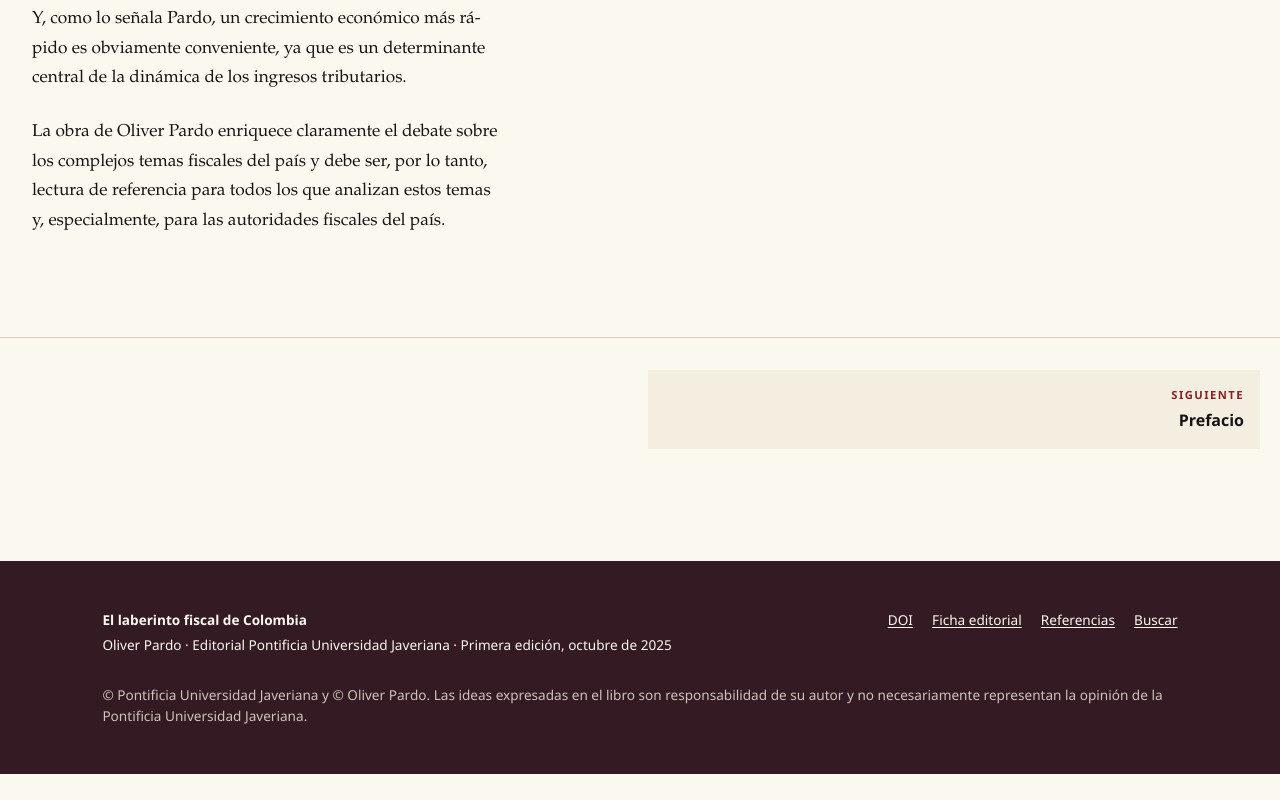
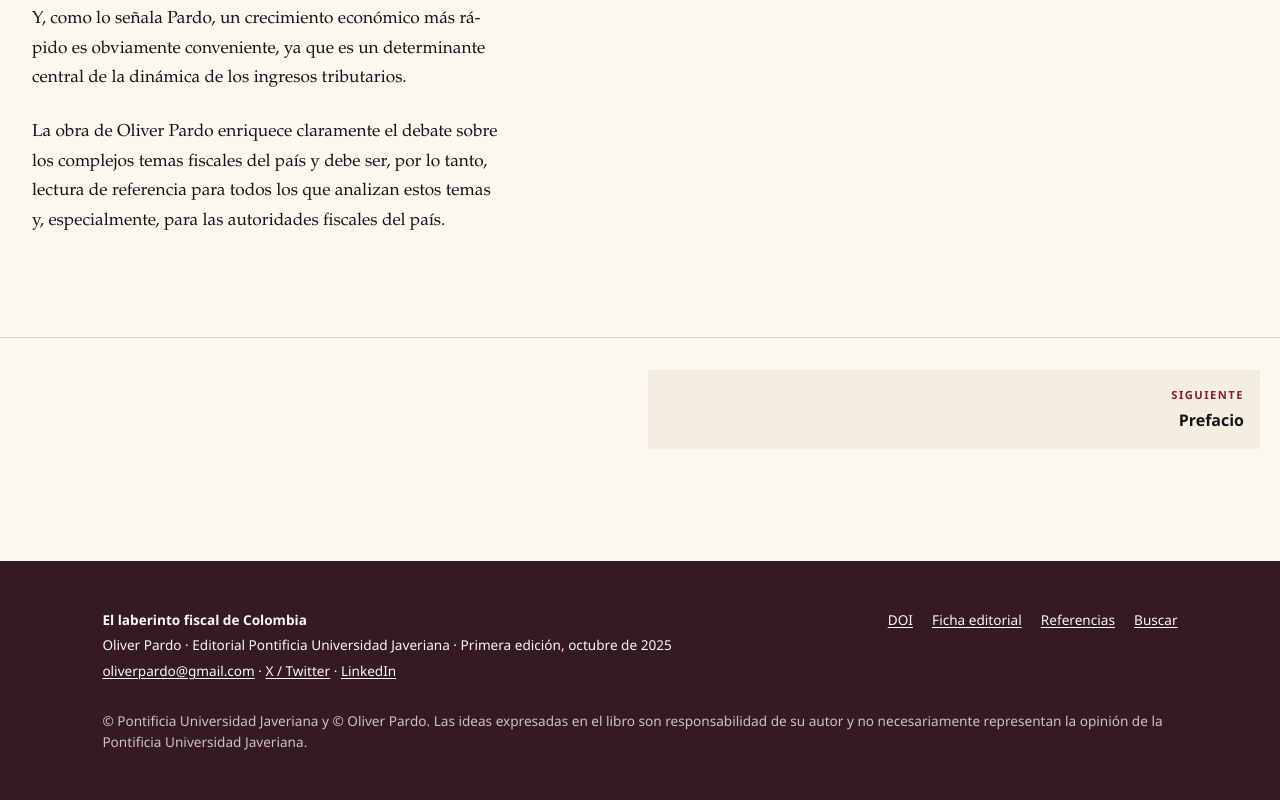
Before and after one commit to oliverpardo1979/20250626_LaberintoFiscalObs, an Astro site in the folder site/: page /prologo in a window 1280 px wide. Shown: the part 6236-7036 px from the top of the page. Before the commit the page ends 7010 px from the top, so only its background shows below. Built offline with nearby package versions, Linux system fonts and the light colour scheme; Astro itself is replaced by a stand-in of ours.

Commit message:
Actualizar contacto y redes sociales del autor (#5)
* Actualizar contacto y redes del autor

* Añadir contacto y redes al pie de página

* Añadir perfiles del autor a los metadatos

* Actualizar correo de contacto en la introducción

* Validar contacto y perfiles personales

```diff
--- a/site/src/components/SiteFooter.astro
+++ b/site/src/components/SiteFooter.astro
@@ -7,6 +7,11 @@ import { book } from "../data/book";
   <div>
     <strong>{book.title}</strong>
     <p>{book.author} · {book.publisher} · Primera edición, {book.published.toLowerCase()}</p>
+    <p>
+      <a href={'mailto:' + book.contact.email}>{book.contact.email}</a>
+      · <a href={book.contact.x} target="_blank" rel="me noopener noreferrer">X / Twitter</a>
+      · <a href={book.contact.linkedin} target="_blank" rel="me noopener noreferrer">LinkedIn</a>
+    </p>
   </div>
   <nav aria-label="Enlaces del pie">
     <a href={book.doi}>DOI</a>
--- a/site/src/content/chapters/03-introduccion.mdx
+++ b/site/src/content/chapters/03-introduccion.mdx
@@ -47,6 +47,6 @@ Finalmente, los ajustes de ingresos y gastos no serán suficientes si no se fort
 
 Antes de continuar, es importante precisar tres elementos metodológicos. En primer lugar, el análisis de este libro se centra en las finanzas del Gobierno Nacional Central (GNC), por lo que las finanzas de las entidades territoriales y del sistema de seguridad social se abordan solo en la medida en que se entrelazan con las del GNC. En segundo lugar, todas las cifras se expresan como porcentaje del PIB, lo cual facilita la comparación entre años. Como referencia, un 0,1\% del PIB de 2025 equivale a casi 1,8 billones de pesos de ese mismo año. En tercer lugar, es importante precisar que la contabilidad fiscal, utilizada en este libro, difiere de la contabilidad presupuestaria. Esta diferencia implica, por ejemplo, que la inversión en términos fiscales es menor que la reportada en términos presupuestarios, debido a procesos de depuración que hacen que lo registrado como inversión en términos fiscales se aproxime más a la formación de capital —como, por ejemplo, infraestructura—. Esta distinción también implica que el pago de amortizaciones de deuda —aunque se registre como gasto presupuestal— no se considera un gasto fiscal, ya que constituye una operación financiera que reduce simultáneamente un activo y un pasivo, sin afectar el patrimonio neto del Estado.
 
-Todas las cifras reportadas en el libro provienen de fuentes oficiales, en particular del Ministerio de Hacienda y Crédito Público, el Departamento Nacional de Planeación, la Dirección de Impuestos y Aduanas Nacionales (DIAN), el Comité Autónomo de la Regla Fiscal (CARF) y el Departamento Administrativo Nacional de Estadística (DANE). Cuando ha sido necesario, los datos han sido ajustados por el autor para garantizar su claridad, consistencia y comparabilidad a lo largo del tiempo. Las tablas y figuras presentadas pueden consultarse y descargarse en formato Excel desde la página personal del autor: [https://sites.google.com/site/oliverpardo/](https://sites.google.com/site/oliverpardo/). Para comentarios, preguntas o solicitudes adicionales de datos, se puede contactar al autor a través del correo electrónico mailto:pardoo@javeriana.edu.copardoo@javeriana.edu.co.
+Todas las cifras reportadas en el libro provienen de fuentes oficiales, en particular del Ministerio de Hacienda y Crédito Público, el Departamento Nacional de Planeación, la Dirección de Impuestos y Aduanas Nacionales (DIAN), el Comité Autónomo de la Regla Fiscal (CARF) y el Departamento Administrativo Nacional de Estadística (DANE). Cuando ha sido necesario, los datos han sido ajustados por el autor para garantizar su claridad, consistencia y comparabilidad a lo largo del tiempo. Las tablas y figuras presentadas pueden consultarse y descargarse en formato Excel desde la página personal del autor: [https://sites.google.com/site/oliverpardo/](https://sites.google.com/site/oliverpardo/). Para comentarios, preguntas o solicitudes adicionales de datos, se puede contactar al autor en [oliverpardo@gmail.com](mailto:oliverpardo@gmail.com).
 
 La consolidación fiscal enfrenta obstáculos políticos y legales difíciles de superar. El Gobierno, por sí solo, no podrá llevar a cabo los ajustes necesarios para recuperar la credibilidad y garantizar la sostenibilidad fiscal. Será indispensable un debate a nivel de Estado y el apoyo de la ciudadanía para implementar medidas dolorosas que constituyen un mal menor comparado con continuar en una trayectoria insostenible para las finanzas públicas.
--- a/site/src/data/book.ts
+++ b/site/src/data/book.ts
@@ -9,6 +9,11 @@ export const book = {
   isbnDigital: '978-628-502-066-7',
   doi: 'https://doi.org/10.11144/Javeriana.9786285020667',
   officialPage: 'https://www.javeriana.edu.co/web/editorial/w/laberinto-fiscal-colombia',
+  contact: {
+    email: 'oliverpardo@gmail.com',
+    x: 'https://x.com/opardor',
+    linkedin: 'https://www.linkedin.com/in/oliver-pardo-4a606422/'
+  },
   description:
     'Desde la pandemia, el gasto público ha crecido de manera persistente sin que los ingresos tributarios hayan seguido el mismo ritmo. El libro explica cómo las rigideces del gasto y la sobreestimación de los ingresos han producido déficits y problemas de liquidez, y plantea rutas para contener las presiones de gasto, aumentar el recaudo y reformar las instituciones que determinan la política fiscal.',
   authorBio:
--- a/site/src/layouts/BaseLayout.astro
+++ b/site/src/layouts/BaseLayout.astro
@@ -28,7 +28,12 @@ const structuredData = {
   "@type": "Book",
   name: book.title,
   alternateName: `${book.title}: ${book.subtitle}`,
-  author: { "@type": "Person", name: book.author },
+  author: {
+    "@type": "Person",
+    name: book.author,
+    email: 'mailto:' + book.contact.email,
+    sameAs: [book.contact.x, book.contact.linkedin],
+  },
   publisher: { "@type": "Organization", name: book.publisher },
   datePublished: book.datePublished,
   inLanguage: "es",
```
Also changed, not shown: site/tests/content.test.mjs (+11 -0 lines).
